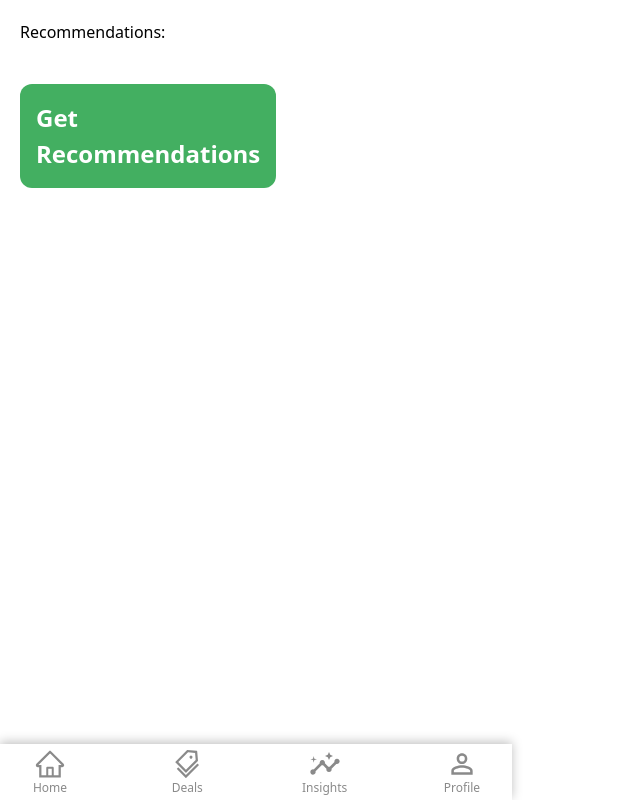
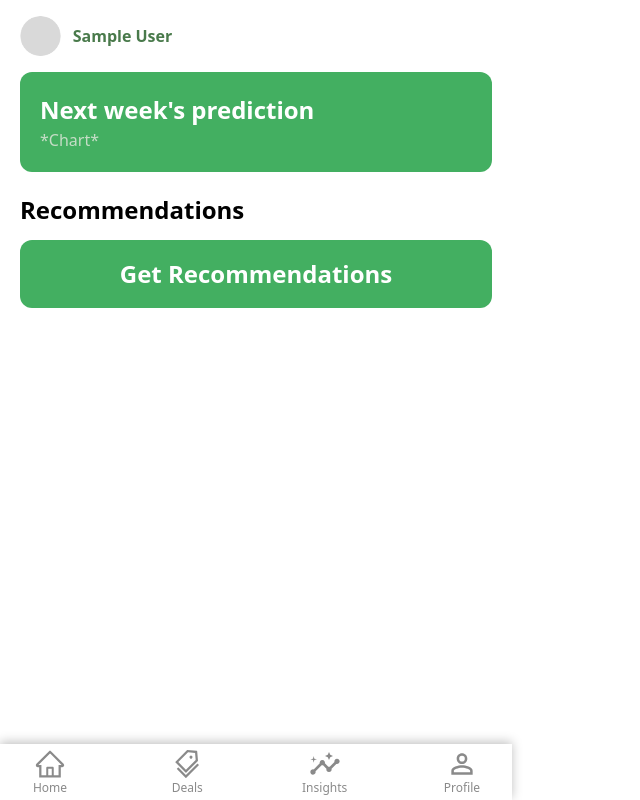
Before and after one commit to William2809/spendwise-frontend, a React (Vite) app: page /insights in a window 1280 px wide. Shown: the whole page, without its empty margins (0-640 px from the left). Built offline with nearby package versions, Linux system fonts and the light colour scheme; no server answers; sample sign-in values are in the browser's storage.

Commit message:
update recommendation layout

```diff
--- a/src/pages/Insights.tsx
+++ b/src/pages/Insights.tsx
@@ -1,34 +1,74 @@
-import { useState } from "react";
+import { useEffect, useState } from "react";
 import LoadingScreen from "../components/LoadingScreen";
 import insightsService from "../utils/insightsService";
+import nullpng from "../assets/null.png";
 
 function Insights() {
 	const [isLoading, setIsLoading] = useState(false);
+	var data = JSON.parse(localStorage.getItem("user")!);
 	const [recommendation, setRecommendation] = useState(null);
+	const user = JSON.parse(localStorage.getItem("user")!);
 
 	const getRecommendation = async () => {
 		setIsLoading(true);
 		const response = await insightsService.analyzeAndRecommend();
-		setRecommendation(response);
+		// save recommendation to local storage
+		let data = JSON.parse(localStorage.getItem("user")!);
+		data.recommendation = response.replace(/\n/g, "<br>");
+		localStorage.setItem("user", JSON.stringify(data));
+		setRecommendation(data.recommendation);
 		setIsLoading(false);
 	};
 
+	useEffect(() => {
+		setRecommendation(data.recommendation);
+		console.log(data.recommendation);
+	}, []);
+
 	return (
-		<div className="p-5 ">
+		<div className="px-5 pt-4 pb-[100px] max-w-lg">
+			<div className="flex justify-between items-center w-full">
+				<div className="flex items-center gap-3">
+					<img
+						src={user.picture ? `${user.picture}` : nullpng}
+						className="rounded-full h-10"
+						alt="User Profile"
+					/>
+					<h2 className="text-primary-muted font-semibold text-base">
+						{user.name}
+					</h2>
+				</div>
+			</div>
+
 			{isLoading && <LoadingScreen />}
-			<div>Recommendations:</div>
-			<div className="mt-10">
-				<div
-					onClick={getRecommendation}
-					className="p-4 bg-primary text-white text-[24px] font-semibold hover:bg-primary-hover rounded-xl max-w-min cursor-pointer"
-				>
-					Get Recommendations
+
+			<div className="pt-4">
+				<div className="w-full rounded-xl bg-primary p-5">
+					<div className="text-[24px] font-semibold text-white ">
+						Next week's prediction
+					</div>
+					<div className="text-secondary">*Chart*</div>
 				</div>
-				{recommendation ? (
-					<div className="p-3 rounded-xl mt-3 bg-secondary text-black">
-						{recommendation}
+
+				<div className="mt-5">
+					<div className="text-[24px] font-semibold text-black my-3">
+						Recommendations
 					</div>
-				) : null}
+					<div className="w-full">
+						<div
+							onClick={getRecommendation}
+							className="p-4 bg-primary text-white text-[24px] font-semibold hover:bg-primary-hover rounded-xl  cursor-pointer text-center"
+						>
+							Get Recommendations
+						</div>
+						{recommendation ? (
+							<div
+								className="p-3 rounded-xl mt-3 bg-secondary text-black"
+								dangerouslySetInnerHTML={{ __html: recommendation }}
+							></div>
+						) : null}
+					</div>
+				</div>
 			</div>
 		</div>
 	);
```
